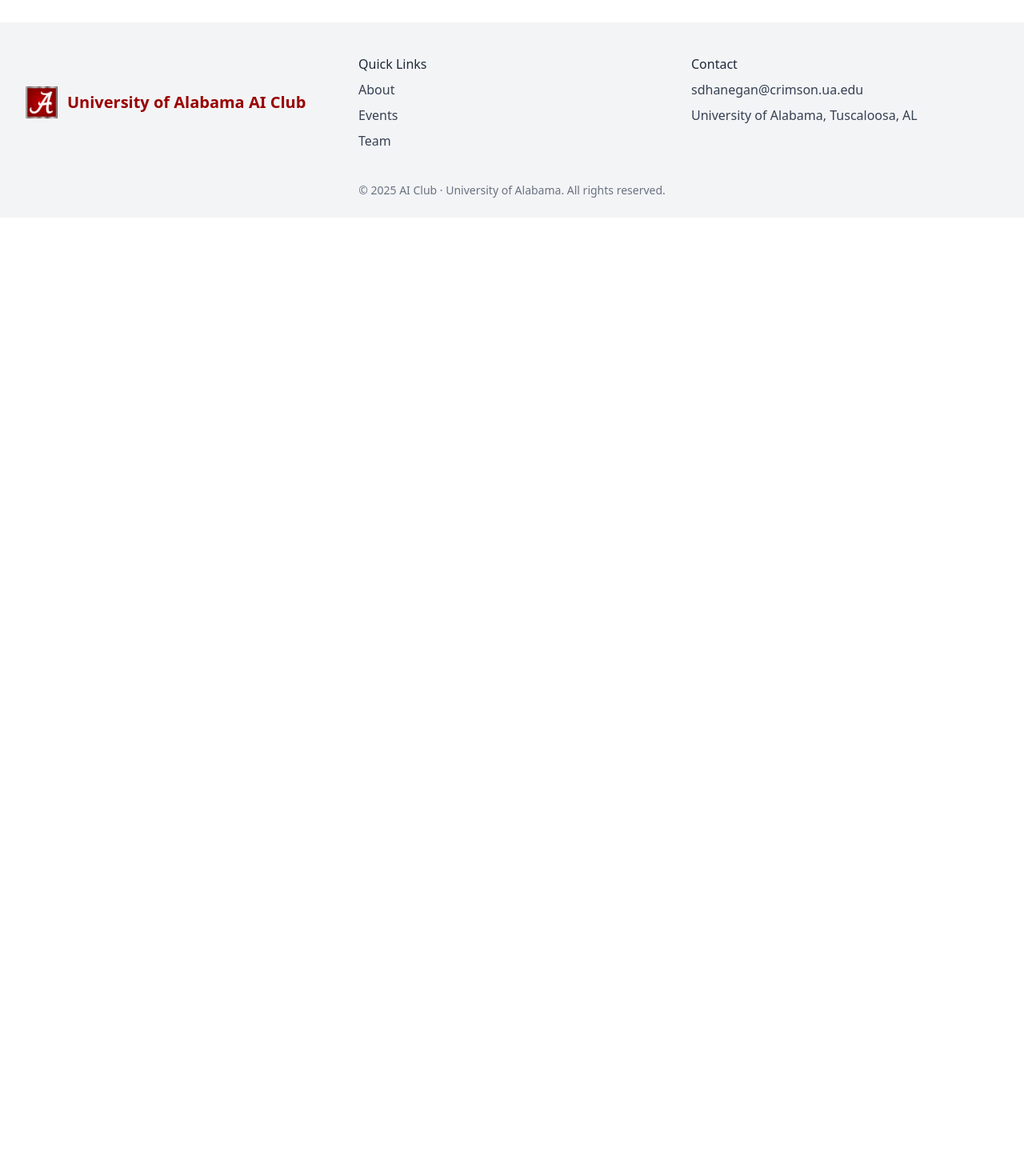
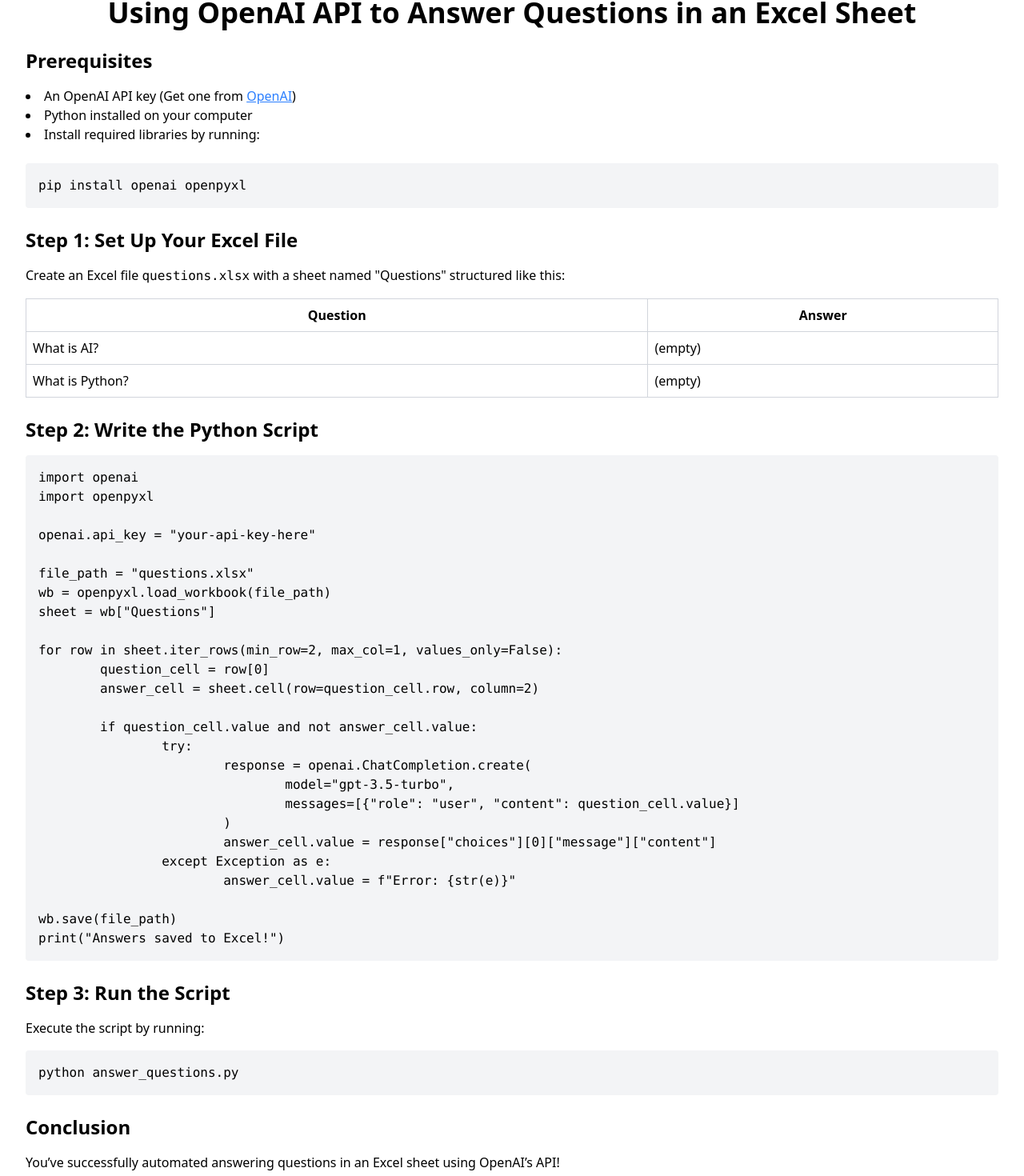
Before and after one commit to AIClubUA/AIClubWebsite, a React (Vite) app: page /tutorialPage in a window 1280 px wide. Shown: the part 100-1570 px from the top of the page at 80% size. Before the commit the page ends 800 px from the top, so only its background shows below. Built offline with nearby package versions, Linux system fonts and the light colour scheme.

Commit message:
Added Python tuto

```diff
--- a/src/App.tsx
+++ b/src/App.tsx
@@ -6,10 +6,10 @@
 import AboutPage from "./pages/AboutPage";
 import TeamPage from "./pages/TeamPage";
 import Footer from "./components/footer";
+import TutorialPage from "./pages/kickoff";
 
 function App() {
   const location = useLocation();
-
   return (
     <>
       <Header />
@@ -20,6 +20,7 @@
             <Route path="/events" element={<AllEventsPage />} />
             <Route path="/about" element={<AboutPage />} />
             <Route path="/team" element={<TeamPage />} />
+            <Route path="/tutorialPage" element={<TutorialPage />} />
           </Routes>
         </AnimatePresence>
       </main>
--- a/src/data/clubEvents.ts
+++ b/src/data/clubEvents.ts
@@ -51,7 +51,7 @@
       date: "2025-02-27",
       description: "Join us for our first meeting of the semester to discuss upcoming events and opportunities and hear from AI Professionals!",
       image: "/AI_hero.jpeg",
-      link: "#"
+      link: "tutorialPage"
     },
 
 
--- a/src/pages/events/kickoff.tsx
+++ /dev/null
@@ -1,70 +0,0 @@
-export default function TutorialPage() {
-    return (
-        <div className="container mx-auto p-8">
-            <h1 className="text-4xl font-bold mb-6 text-center">Using OpenAI API to Answer Questions in an Excel Sheet</h1>
-
-            <h2 className="text-2xl font-semibold mb-4">Prerequisites</h2>
-            <ul className="list-disc list-inside mb-6">
-                <li>An OpenAI API key (Get one from <a href="https://platform.openai.com/" className="text-blue-500 underline">OpenAI</a>)</li>
-                <li>Python installed on your computer</li>
-                <li>Install required libraries by running:</li>
-            </ul>
-            <pre className="bg-gray-100 p-4 rounded mb-6"><code>pip install openai openpyxl</code></pre>
-
-            <h2 className="text-2xl font-semibold mb-4">Step 1: Set Up Your Excel File</h2>
-            <p className="mb-4">Create an Excel file <code>questions.xlsx</code> with a sheet named &quot;Questions&quot; structured like this:</p>
-            <table className="table-auto border-collapse border border-gray-300 mb-6 w-full">
-                <thead>
-                    <tr>
-                        <th className="border border-gray-300 p-2">Question</th>
-                        <th className="border border-gray-300 p-2">Answer</th>
-                    </tr>
-                </thead>
-                <tbody>
-                    <tr>
-                        <td className="border border-gray-300 p-2">What is AI?</td>
-                        <td className="border border-gray-300 p-2">(empty)</td>
-                    </tr>
-                    <tr>
-                        <td className="border border-gray-300 p-2">What is Python?</td>
-                        <td className="border border-gray-300 p-2">(empty)</td>
-                    </tr>
-                </tbody>
-            </table>
-
-            <h2 className="text-2xl font-semibold mb-4">Step 2: Write the Python Script</h2>
-            <pre className="bg-gray-100 p-4 rounded mb-6"><code>{`import openai
-import openpyxl
-
-openai.api_key = "your-api-key-here"
-
-file_path = "questions.xlsx"
-wb = openpyxl.load_workbook(file_path)
-sheet = wb["Questions"]
-
-for row in sheet.iter_rows(min_row=2, max_col=1, values_only=False):
-        question_cell = row[0]
-        answer_cell = sheet.cell(row=question_cell.row, column=2)
-
-        if question_cell.value and not answer_cell.value:
-                try:
-                        response = openai.ChatCompletion.create(
-                                model="gpt-3.5-turbo",
-                                messages=[{"role": "user", "content": question_cell.value}]
-                        )
-                        answer_cell.value = response["choices"][0]["message"]["content"]
-                except Exception as e:
-                        answer_cell.value = f"Error: {str(e)}"
-
-wb.save(file_path)
-print("Answers saved to Excel!")`}</code></pre>
-
-            <h2 className="text-2xl font-semibold mb-4">Step 3: Run the Script</h2>
-            <p className="mb-4">Execute the script by running:</p>
-            <pre className="bg-gray-100 p-4 rounded mb-6"><code>python answer_questions.py</code></pre>
-
-            <h2 className="text-2xl font-semibold mb-4">Conclusion</h2>
-            <p>You’ve successfully automated answering questions in an Excel sheet using OpenAI’s API!</p>
-        </div>
-    );
-}
--- /dev/null
+++ b/src/pages/kickoff.tsx
@@ -0,0 +1,97 @@
+export default function TutorialPage() {
+  return (
+    <div className="container mx-auto p-8">
+      <h1 className="text-4xl font-bold mb-6 text-center">
+        Using OpenAI API to Answer Questions in an Excel Sheet
+      </h1>
+
+      <h2 className="text-2xl font-semibold mb-4">Prerequisites</h2>
+      <ul className="list-disc list-inside mb-6">
+        <li>
+          An OpenAI API key (Get one from{" "}
+          <a
+            href="https://platform.openai.com/"
+            className="text-blue-500 underline"
+          >
+            OpenAI
+          </a>
+          )
+        </li>
+        <li>Python installed on your computer</li>
+        <li>Install required libraries by running:</li>
+      </ul>
+      <pre className="bg-gray-100 p-4 rounded mb-6">
+        <code>pip install openai openpyxl</code>
+      </pre>
+
+      <h2 className="text-2xl font-semibold mb-4">
+        Step 1: Set Up Your Excel File
+      </h2>
+      <p className="mb-4">
+        Create an Excel file <code>questions.xlsx</code> with a sheet named
+        &quot;Questions&quot; structured like this:
+      </p>
+      <table className="table-auto border-collapse border border-gray-300 mb-6 w-full">
+        <thead>
+          <tr>
+            <th className="border border-gray-300 p-2">Question</th>
+            <th className="border border-gray-300 p-2">Answer</th>
+          </tr>
+        </thead>
+        <tbody>
+          <tr>
+            <td className="border border-gray-300 p-2">What is AI?</td>
+            <td className="border border-gray-300 p-2">(empty)</td>
+          </tr>
+          <tr>
+            <td className="border border-gray-300 p-2">What is Python?</td>
+            <td className="border border-gray-300 p-2">(empty)</td>
+          </tr>
+        </tbody>
+      </table>
+
+      <h2 className="text-2xl font-semibold mb-4">
+        Step 2: Write the Python Script
+      </h2>
+      <pre className="bg-gray-100 p-4 rounded mb-6">
+        <code>{`import openai
+import openpyxl
+
+openai.api_key = "your-api-key-here"
+
+file_path = "questions.xlsx"
+wb = openpyxl.load_workbook(file_path)
+sheet = wb["Questions"]
+
+for row in sheet.iter_rows(min_row=2, max_col=1, values_only=False):
+        question_cell = row[0]
+        answer_cell = sheet.cell(row=question_cell.row, column=2)
+
+        if question_cell.value and not answer_cell.value:
+                try:
+                        response = openai.ChatCompletion.create(
+                                model="gpt-3.5-turbo",
+                                messages=[{"role": "user", "content": question_cell.value}]
+                        )
+                        answer_cell.value = response["choices"][0]["message"]["content"]
+                except Exception as e:
+                        answer_cell.value = f"Error: {str(e)}"
+
+wb.save(file_path)
+print("Answers saved to Excel!")`}</code>
+      </pre>
+
+      <h2 className="text-2xl font-semibold mb-4">Step 3: Run the Script</h2>
+      <p className="mb-4">Execute the script by running:</p>
+      <pre className="bg-gray-100 p-4 rounded mb-6">
+        <code>python answer_questions.py</code>
+      </pre>
+
+      <h2 className="text-2xl font-semibold mb-4">Conclusion</h2>
+      <p>
+        You’ve successfully automated answering questions in an Excel sheet
+        using OpenAI’s API!
+      </p>
+    </div>
+  );
+}
```
